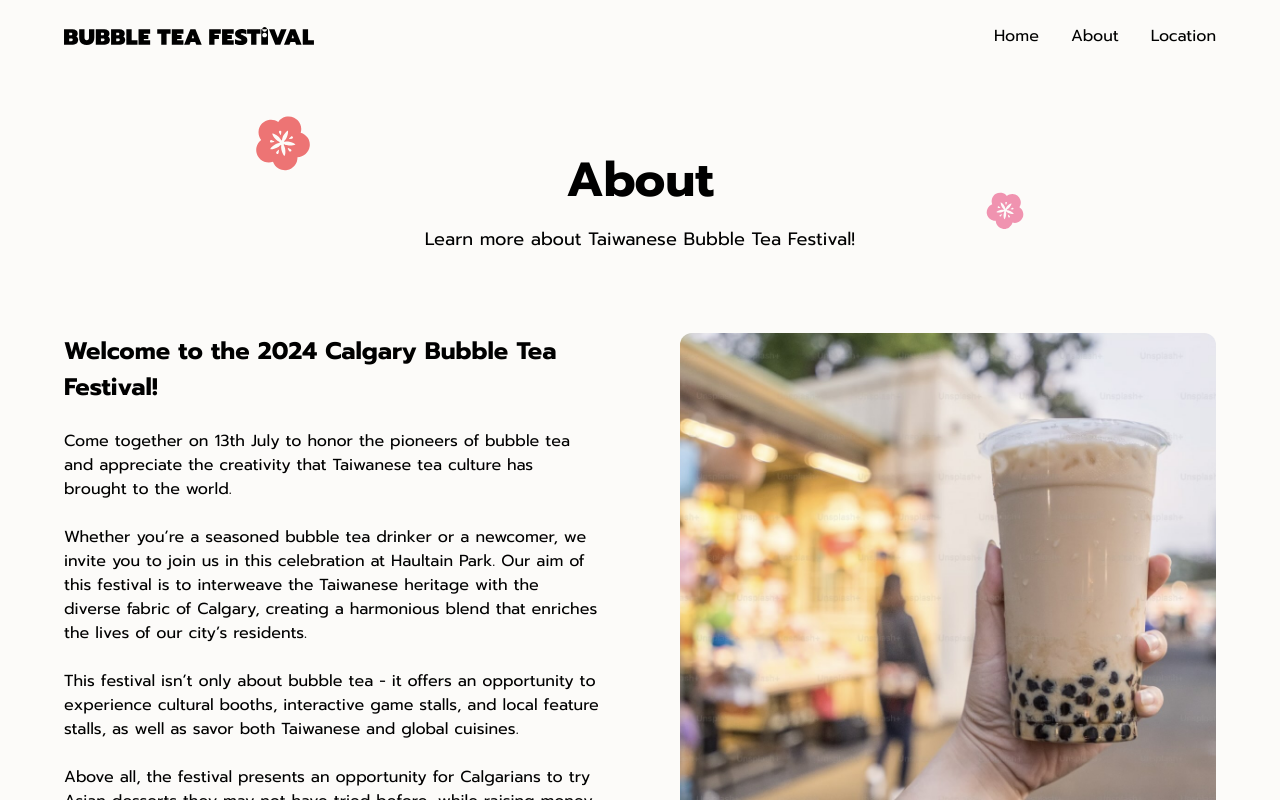
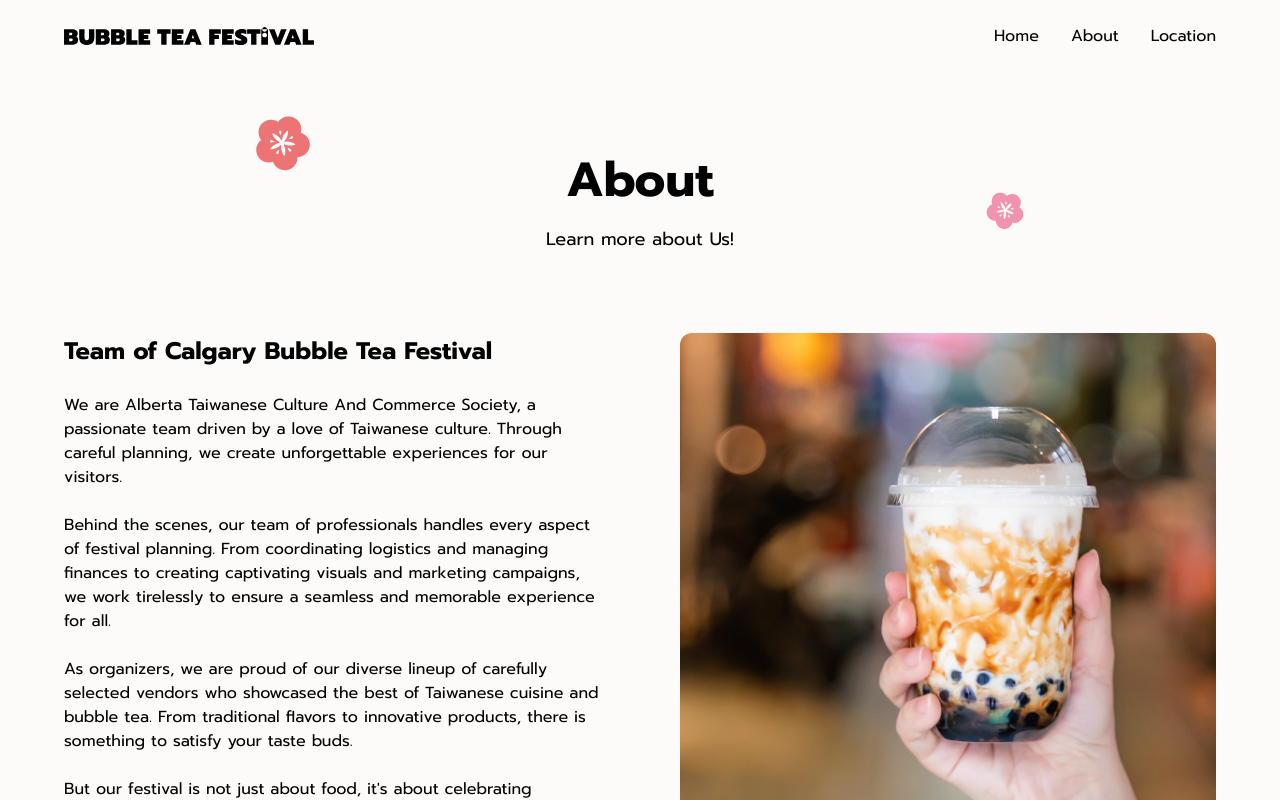
Before and after one commit to Kamigami55/calgary-bubble-tea-festival-2024-web, a Next.js app: page /about in a window 1280 px wide. Shown: the top 800 px of the page. Built offline with nearby package versions, Linux system fonts and the light colour scheme.

Commit message:
feat: Update content of AboutSection

```diff
--- a/src/app/about/_sections/AboutSection.tsx
+++ b/src/app/about/_sections/AboutSection.tsx
@@ -2,7 +2,7 @@ import Image from 'next/image';
 
 import Flower1Svg from '@/assets/flower1.svg';
 import Flower2Svg from '@/assets/flower2.svg';
-import holdingBubbleTeaOnStreetImg from '@/assets/holding-bubble-tea-on-street.jpg';
+import holdingBubbleTeaImg from '@/assets/holding-bubble-tea.jpg';
 
 export function AboutSection() {
   return (
@@ -14,41 +14,46 @@ export function AboutSection() {
           About
         </h1>
         <p className="text-body1regular mb-10 text-center xs:mb-16 lg:mb-20">
-          Learn more about Taiwanese Bubble Tea Festival!
+          Learn more about Us!
         </p>
         <div className="flex flex-col justify-evenly gap-20 lg:flex-row">
           <div className="w-full">
             <h2 className="text-headline2 mb-6">
-              Welcome to the 2024 Calgary Bubble Tea Festival!
+              Team of Calgary Bubble Tea Festival
             </h2>
             <p className="text-body2">
-              Come together on 13th July to honor the pioneers of bubble tea and
-              appreciate the creativity that Taiwanese tea culture has brought
-              to the world.
+              We are Alberta Taiwanese Culture And Commerce Society, a
+              passionate team driven by a love of Taiwanese culture. Through
+              careful planning, we create unforgettable experiences for our
+              visitors.
               <br />
               <br />
-              Whether you’re a seasoned bubble tea drinker or a newcomer, we
-              invite you to join us in this celebration at Haultain Park. Our
-              aim of this festival is to interweave the Taiwanese heritage with
-              the diverse fabric of Calgary, creating a harmonious blend that
-              enriches the lives of our city’s residents.
+              Behind the scenes, our team of professionals handles every aspect
+              of festival planning. From coordinating logistics and managing
+              finances to creating captivating visuals and marketing campaigns,
+              we work tirelessly to ensure a seamless and memorable experience
+              for all.
               <br />
               <br />
-              This festival isn’t only about bubble tea - it offers an
-              opportunity to experience cultural booths, interactive game
-              stalls, and local feature stalls, as well as savor both Taiwanese
-              and global cuisines.
+              As organizers, we are proud of our diverse lineup of carefully
+              selected vendors who showcased the best of Taiwanese cuisine and
+              bubble tea. From traditional flavors to innovative products, there
+              is something to satisfy your taste buds.
               <br />
               <br />
-              Above all, the festival presents an opportunity for Calgarians to
-              try Asian desserts they may not have tried before, while raising
-              money for a good cause. So save the dates and get ready for a
-              joyous and enriching celebration!
+              But our festival is not just about food, it's about celebrating
+              Taiwanese traditions and values. Through engaging activities and
+              cultural performances, visitors can immerse themselves in our rich
+              heritage and deepen their understanding of Taiwanese culture.
+              <br />
+              <br />
+              Join us at the Calgary Bubble Tea Festival to sample new flavors,
+              make memories and celebrate our vibrant community!
             </p>
           </div>
           <div className="w-full">
             <Image
-              src={holdingBubbleTeaOnStreetImg}
+              src={holdingBubbleTeaImg}
               alt="holding bubble tea on street"
               className="aspect-[343/303] w-full rounded-xl object-cover object-center xs:aspect-[640/552] lg:aspect-[625/574]"
             />
```
Also changed, not shown: src/assets/holding-bubble-tea-on-street.jpg (deleted), src/assets/holding-bubble-tea.jpg (added).
